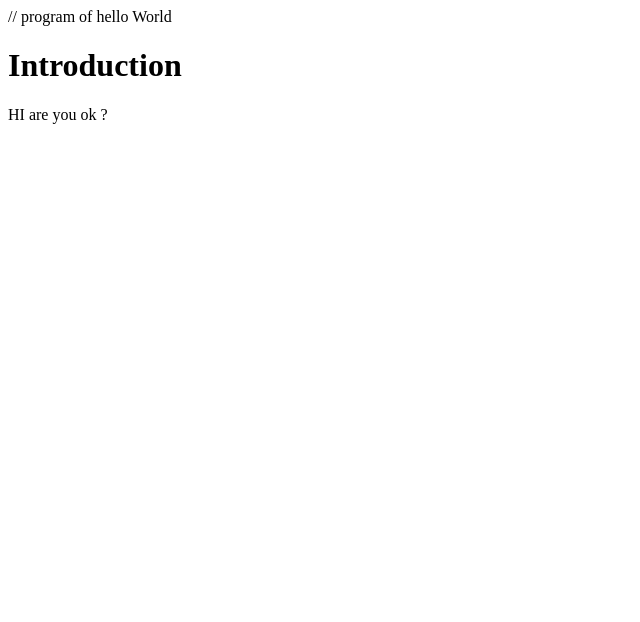
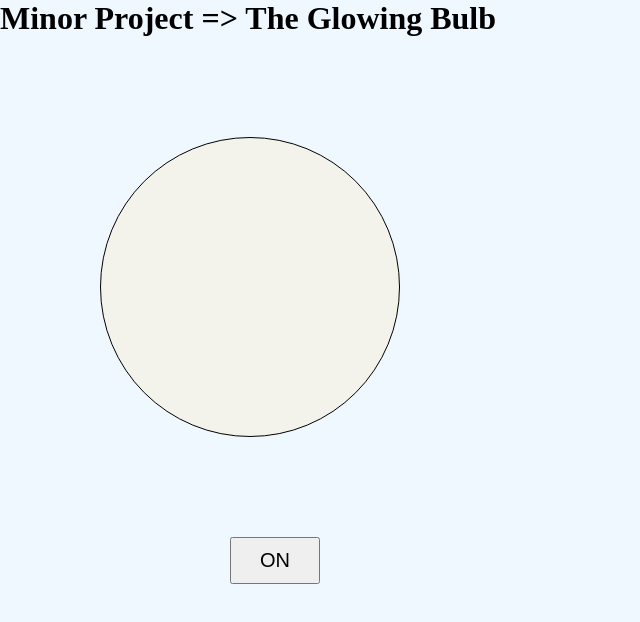
Before and after one commit to BhawaniThakur/Temp_repo, a plain HTML site: page index.html in a window 1280 px wide. Shown: the whole page, without its empty margins (0-640 px from the left). Drawn offline with Linux system fonts and the light colour scheme.

Commit message:
"Sucessfully inserted file CSS and JS"

```diff
--- /dev/null
+++ b/Exp.css
@@ -0,0 +1,31 @@
+* {
+    margin: 0;
+    padding: 0;
+    box-sizing: border-box;
+
+}
+
+html,
+body {
+    height: 100%;
+    width: 100%;
+    background-color: aliceblue;
+}
+
+#box {
+    border: 1px solid black;
+    height: 300px;
+    width: 300px;
+    margin: 100px;
+    border-radius: 50%;
+     background-color: rgb(243, 243, 236);
+
+}
+
+button {
+
+    padding: 10px 28px;
+    font-size: 20px;
+    margin: 0 230px;
+
+}
--- /dev/null
+++ b/Exp.js
@@ -0,0 +1,15 @@
+var a = document.querySelector("#box")
+var btn = document.querySelector("button")
+var flag = 0;
+btn.addEventListener("click", function () {
+    if (flag == 0) {
+        a.style.backgroundColor = " rgb(228, 231, 42)";
+        btn.innerHTML = "OFF";
+        flag = 1;
+    }
+    else {
+        a.style.backgroundColor = "rgb(243, 243, 236)";
+        btn.innerHTML = "ON"
+        flag = 0;
+    }
+})
--- a/index.html
+++ b/index.html
@@ -1,14 +1,17 @@
-// program of hello World
+ <!-- Documentation: The Glowing Bulb using HTML , CSS , Javascript.
+    Author-[Bhawani Thakur ] -->
     <!DOCTYPE html>
     <html lang="en">
     <head>
         <meta charset="UTF-8">
         <meta name="viewport" content="width=device-width, initial-scale=1.0">
-    <title>Document</title>
-    <h1>Introduction </h1
-        >
+        <title>Glowing Bulb</title>
+        <link rel="stylesheet" href="Exp.css">
     </head>
     <body>
-    <p>HI are you ok ?</p>
+        <h1>Minor Project => The Glowing  Bulb</h1>
+        <div id="box"></div>
+        <button>ON</button>
+        <script src="Exp.js"></script>
     </body>
     </html>
```
Lines whose indentation alone changed are shown as unchanged.
